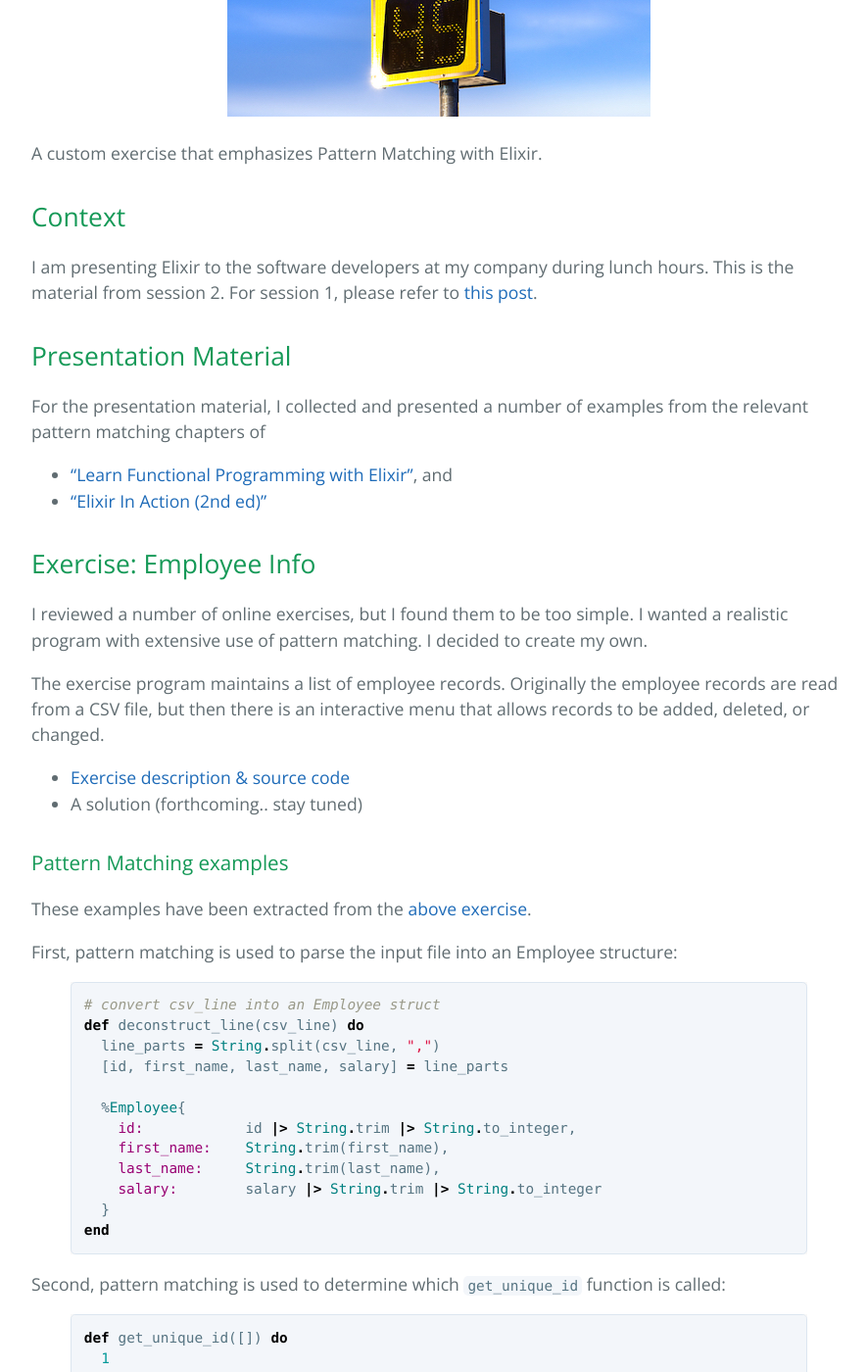
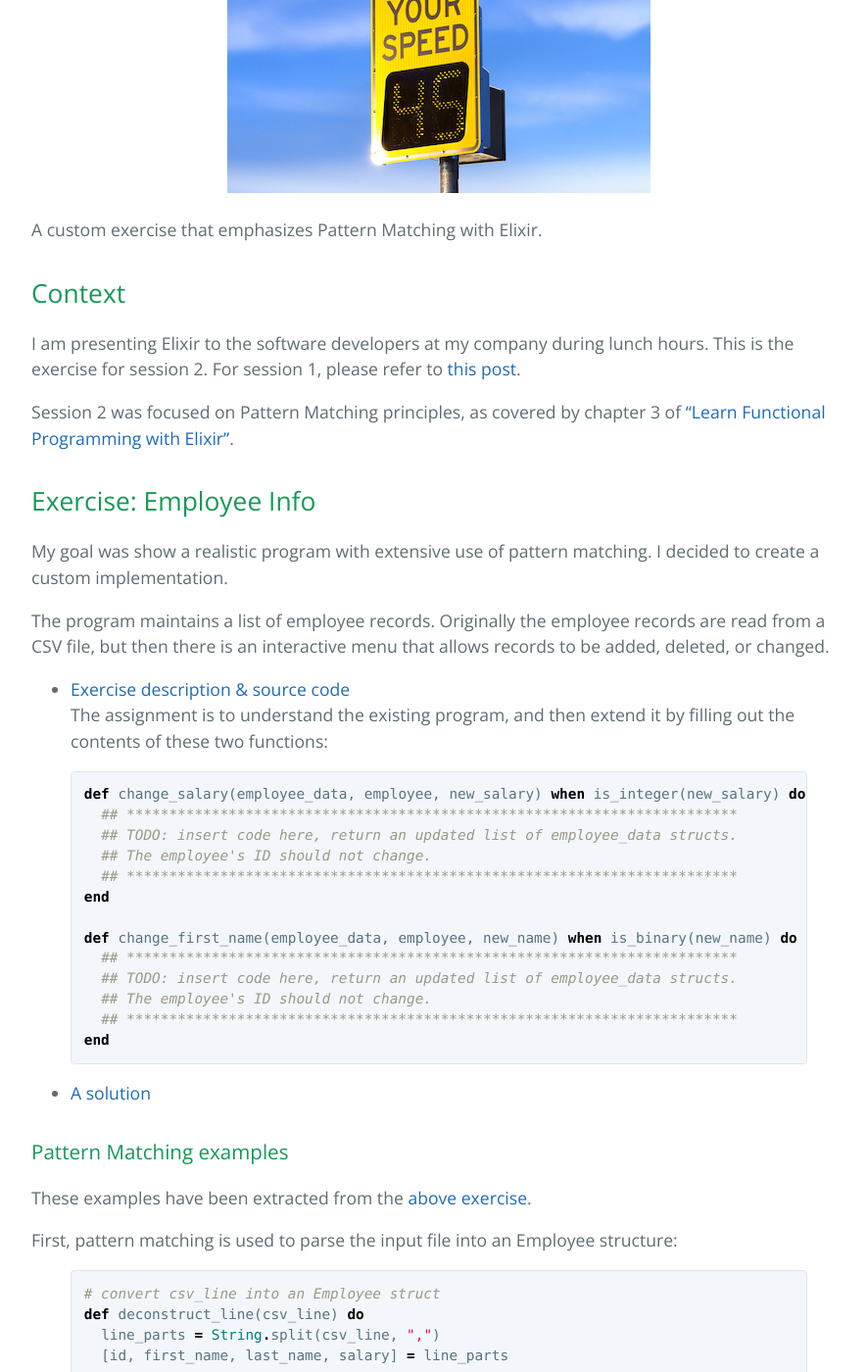
Before and after one commit to justingamble/justingamble.github.io, a Jekyll site: the page built from _posts/2019-06-02-study-session-2.markdown, in a window 1280 px wide and 1400 px high, scrolled down 500 px. Shown: the whole window at 98% size, without its empty margins (192-1077 px from the left). Built offline with Jekyll 4.4.1, drawn with Linux system fonts in a browser that asks for light colours; some of the changed text lies outside the part shown.

Commit message:
Updated study session 2 with solution

```diff
--- a/_posts/2019-06-02-study-session-2.markdown
+++ b/_posts/2019-06-02-study-session-2.markdown
@@ -1,8 +1,8 @@
 ---
 layout: post
-title:  "Study session 2: Pattern Matching"
-date:   2019-06-02 18:00:00 -0600
-read-minutes: 7
+title:  "EmployeeInfo Exercise: Pattern Matching in the wild"
+date:   2019-06-13 09:00:00 -0600
+read-minutes: 10
 categories: elixir study learning evangelize pattern-matching
 photo: 2019.may/session2/SpeedLimit_45_s.jpg
 excerpt_separator: <!--more-->
@@ -15,23 +15,34 @@ A custom exercise that emphasizes Pattern Matching with Elixir.
 ## Context
 
 I am presenting Elixir to the software developers at my company during lunch hours.
-This is the material from session 2.  For session 1, please refer to [this post]({% post_url 2019-05-19-study-session-1 %}).
+This is the exercise for session 2.  For session 1, please refer to [this post]({% post_url 2019-05-19-study-session-1 %}).
 
-## Presentation Material
-
-For the presentation material, I collected and presented a number of examples from the
-relevant pattern matching chapters of
-* ["Learn Functional Programming with Elixir"](https://www.amazon.ca/Learn-Functional-Programming-Elixir-Foundations/dp/168050245X/ref=sr_1_fkmrnull_1?keywords=learn+functional+programming+with+elixir&qid=1558307840&s=gateway&sr=8-1-fkmrnull), and
-* ["Elixir In Action (2nd ed)"](https://www.amazon.ca/Elixir-Action-Sa%C5%A1a-Juri-cacute/dp/1617295027/ref=sr_1_1?keywords=elixir+in+action&qid=1558322196&s=gateway&sr=8-1)
+Session 2 was focused on Pattern Matching principles, as covered by chapter 3 of ["Learn Functional Programming with Elixir"](https://www.amazon.ca/Learn-Functional-Programming-Elixir-Foundations/dp/168050245X/ref=sr_1_fkmrnull_1?keywords=learn+functional+programming+with+elixir&qid=1558307840&s=gateway&sr=8-1-fkmrnull).
 
 ## Exercise: Employee Info
 
-I reviewed a number of online exercises, but I found them to be too simple.  I wanted a realistic program with extensive use of pattern matching.  I decided to create my own.
+My goal was show a realistic program with extensive use of pattern matching.  I decided to create a custom implementation.
 
-The exercise program maintains a list of employee records.  Originally the employee records are read from a CSV file, but then there is an interactive menu that allows records to be added, deleted, or changed.
+The program maintains a list of employee records.  Originally the employee records are read from a CSV file, but then there is an interactive menu that allows records to be added, deleted, or changed.
 
 * [Exercise description & source code](https://bitbucket.org/siberianTiger/elixir-sessions/src/master/exercises/employee-info/)
-* A solution (forthcoming.. stay tuned)
+The assignment is to understand the existing program, and then extend it by filling out the contents of these two functions:
+{% highlight elixir  %}
+def change_salary(employee_data, employee, new_salary) when is_integer(new_salary) do
+  ## ************************************************************************
+  ## TODO: insert code here, return an updated list of employee_data structs.
+  ## The employee's ID should not change.
+  ## ************************************************************************
+end
+
+def change_first_name(employee_data, employee, new_name) when is_binary(new_name) do
+  ## ************************************************************************
+  ## TODO: insert code here, return an updated list of employee_data structs.
+  ## The employee's ID should not change.
+  ## ************************************************************************
+end
+{% endhighlight %}
+* [A solution](https://bitbucket.org/siberianTiger/elixir-sessions/src/master/solutions/employee-info/)
 
 ### Pattern Matching examples
 
@@ -54,16 +65,40 @@ def deconstruct_line(csv_line) do
 end
 {% endhighlight %}
 
-Second, pattern matching is used to determine which `get_unique_id` function is called:
+Second, pattern matching is used to determine which `get_unique_id/1` function is called:
 
 {% highlight elixir  %}
-def get_unique_id([]) do
-  1
-end
-
+def get_unique_id([]), do: 1
 def get_unique_id(employee_data) do
   %Employee{id: max_id} = Enum.max_by(employee_data, fn %Employee{id: id} -> id end)
   max_id + 1
+end
+{% endhighlight %}
+
+Third, before saving the new employee data to disk, the employee structs are sorted by ID.
+
+Guards are used to determine which `sort_employee_data/1` function is called.
+If the list only contains one record, then the `length(employee_data) >= 2` check
+will fail, and the second implementation will execute and return the list unchanged.
+
+What makes this example interesting from a pattern matching perspective
+is that the `compare_ids/2` function only needs to extract the `id` from each
+structure.  The entire structure gets sorted, but the rest of the fields
+are not needed in the `compare_ids/2` function logic.
+
+{% highlight elixir  %}
+def sort_employee_data(employee_data) when is_list(employee_data)
+                                       and length(employee_data) >= 2 do
+  employee_data
+  |> Enum.sort(fn x, y -> compare_ids(x, y) end)
+end
+
+def sort_employee_data(employee_data) when is_list(employee_data) do
+  employee_data
+end
+
+def compare_ids(%Employee{id: id1}, %Employee{id: id2}) do
+  id1 < id2
 end
 {% endhighlight %}
 
@@ -78,6 +113,28 @@ def get_employee_record(employee_data, id) when is_integer(id) do
 end
 {% endhighlight %}
 
+### Spotlight on the Pipeline Operator
+
+The unit tests include the below snippets.  When writing this code
+I was pleased with how clear the logic was, thanks to the
+expressiveness of the pipeline operator.
+
+To setup an initial list of employee structs:
+{% highlight elixir  %}
+  initial_data =
+    []
+    |> EmployeeInfo.add_employee(jane.first_name, jane.last_name, jane.salary)
+    |> EmployeeInfo.add_employee(john.first_name, john.last_name, john.salary)
+{% endhighlight %}
+
+Later, when we change the data as part of a test:
+{% highlight elixir  %}
+  changed_data =
+      initial_data
+      |> EmployeeInfo.change_salary(jane.id, 200000)
+      |> EmployeeInfo.change_salary(john.id, 300000)
+{% endhighlight %}
+
 ## Next session
 
 The next session will focus on Recursion.
```
